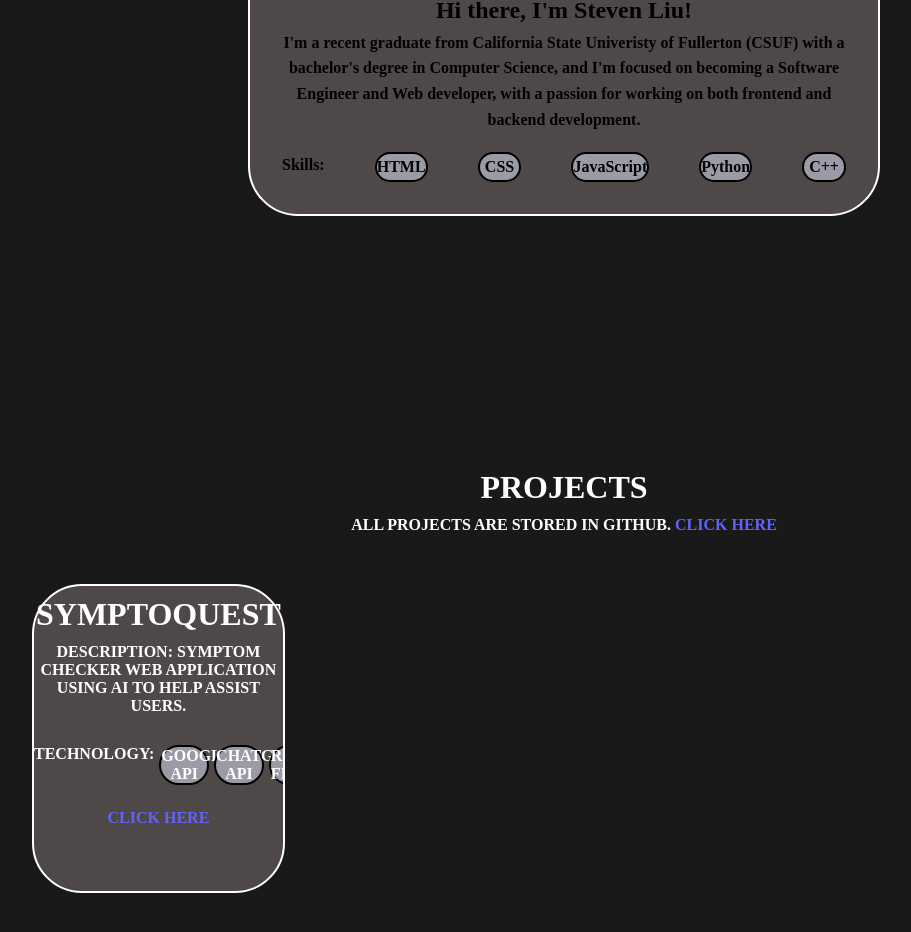
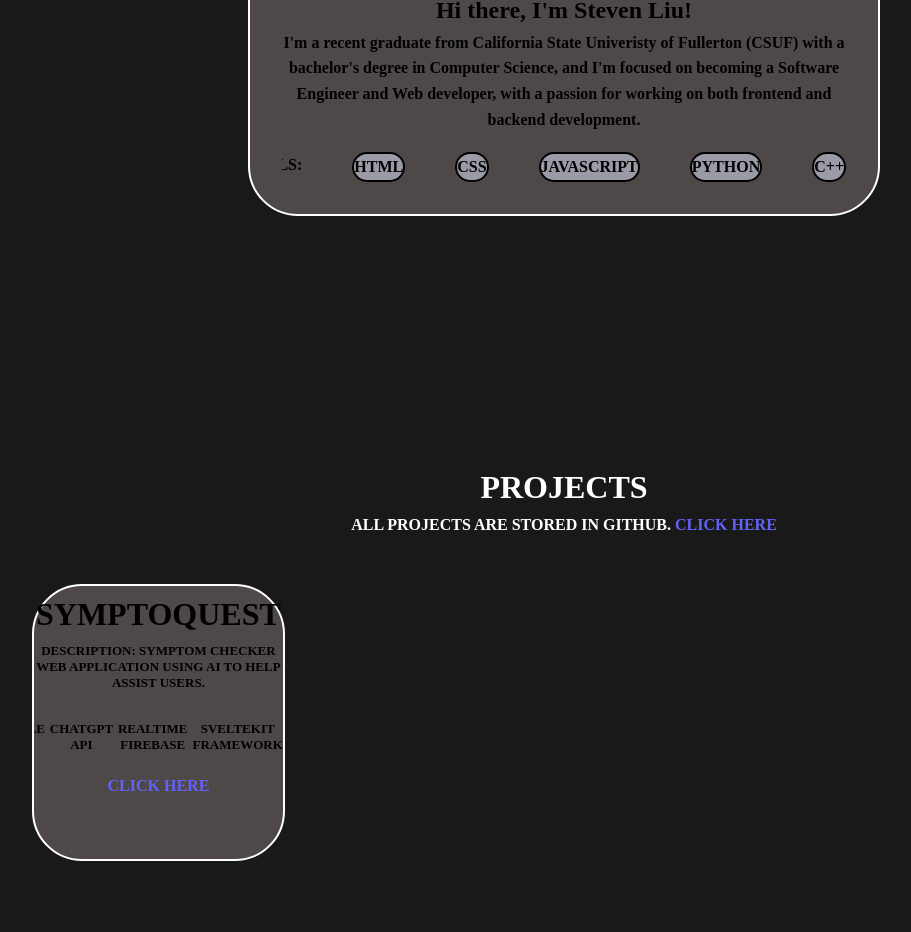
Before and after one commit to sttvbn/web-portfolio, a SvelteKit app: page /home in a window 1280 px wide. Shown: the part 1775-2707 px from the top of the page, without its empty margins (76-987 px from the left). Built offline with nearby package versions, Linux system fonts and the light colour scheme.

Commit message:
new updates

```diff
--- a/src/routes/home/+page.svelte
+++ b/src/routes/home/+page.svelte
@@ -37,14 +37,14 @@
                     <img src = "images/IMG_5644.jpg" alt = "self" class = "about-pic">
                     <h2> Hi there, I'm Steven Liu! </h2>
                     <p1>I'm a recent graduate from California State Univeristy of Fullerton (CSUF) with a bachelor's degree in Computer Science, and I'm focused on becoming a Software Engineer and Web developer, with a passion for working on both frontend and backend development.</p1>
-                    <p class = "Tech-skill">
+                    <ul class = "Tech-skill">
                         <strong>Skills: </strong>
                         <li>HTML</li>
                         <li>CSS</li>
                         <li>JavaScript</li>
                         <li>Python</li>
                         <li>C++</li>
-                    </p>
+                    </ul>
                 </div>
             </div>
         </div>
@@ -64,13 +64,13 @@
                     <p class = "description">
                         <strong>Description:</strong> Symptom checker web application using AI to help assist users.
                     </p>
-                    <p class = "Tech">
+                    <ul class = "Tech">
                         <strong>Technology:</strong>
                         <li>Google API</li>
                         <li>Chatgpt API</li>
                         <li>Realtime Firebase</li>
                         <li>Sveltekit Framework</li>
-                    </p>
+                    </ul>
                 </div>
                 <div class = "display-link">
                     <!-- <p1>Repo: <a href = "https://github.com/sttvbn/SymptoQuest"> Click Here</a></p1> -->
@@ -318,6 +318,7 @@
 
     .project-info h1{
         padding-top: 10px;
+        color: black;
     }
 
     .Tech{
@@ -326,17 +327,15 @@
         display: flex;
         gap: 5px;
         padding-top: 20px;
+        font-size:small;
+        color: black;
     }
 
-    .Tech li{
-        background-color: rgb(155, 155, 167);
-        border-radius: 20px;
-        width: 20%;
-        border: 2px solid black;
-    }
 
     .description{
         padding-bottom: 10px;
+        font-size: small;
+        color: black;
     }
 
 
```
